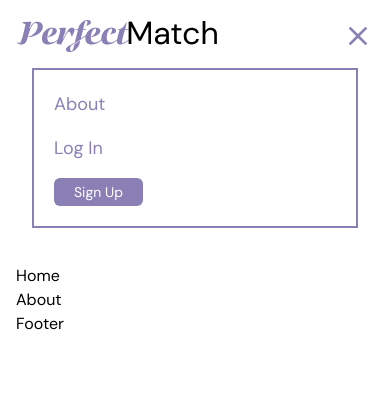
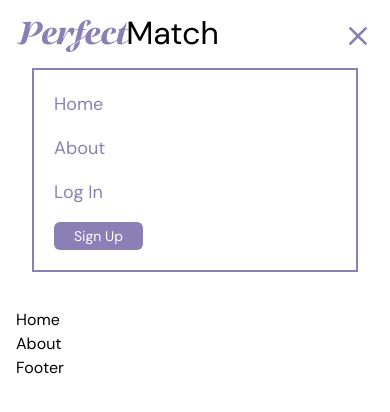
Before and after one commit to FatumaA/COMPARTIBILITY-CHECKER, a React (Create React App) app in the folder client/: page / in a window 390 px wide. Both pictures are taken after a click on the icon 358 px from the left and 36 px from the top of the page. Shown: the top 412 px of the page. Built offline with nearby package versions, Linux system fonts and the light colour scheme.

Commit message:
fix: add home route and make navbar disappear on click

```diff
--- a/client/src/components/Navbar.jsx
+++ b/client/src/components/Navbar.jsx
@@ -58,19 +58,32 @@ const Navbar = (props) => {
 						className="z-10 border-2 border-primary p-5 m-4"
 					>
 						<div className="flex flex-col gap-4">
+							<Link
+								to="/"
+								onClick={handleClick}
+								className="text-primary text-lg hover:text-hover"
+							>
+								Home
+							</Link>
 							<a
 								href="/#about"
+								onClick={handleClick}
 								className="text-primary text-lg hover:text-hover"
 							>
 								About
 							</a>
 							<Link
 								to="login"
+								onClick={handleClick}
 								className="text-primary text-lg hover:text-hover"
 							>
 								Log In
 							</Link>
-							<Link to="signup" className="btn-primary px-5 w-fit">
+							<Link
+								to="signup"
+								onClick={handleClick}
+								className="btn-primary px-5 w-fit"
+							>
 								Sign Up
 							</Link>
 						</div>
```
